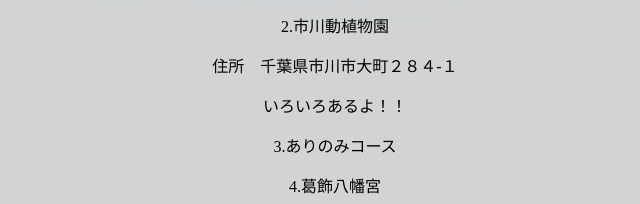
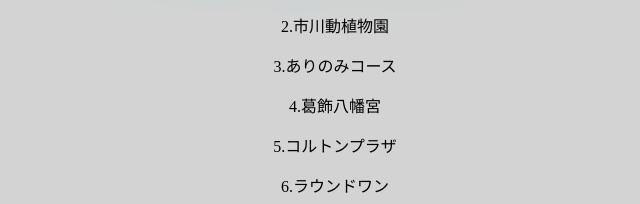
Before and after one commit to TakoMerry/TakoMerry.github.io, a plain HTML site: page index.html in a window 1280 px wide. Shown: the part 294-498 px from the top of the page, without its empty margins (305-945 px from the left). Drawn offline with Linux system fonts and the light colour scheme.

Commit message:
Update index.html

```diff
--- a/index.html
+++ b/index.html
@@ -53,11 +53,8 @@
 
     <h1>市川市って何があるの？</h1>
     <p>1.大慶園</p>
-
+    <p>             </p>
     <p>2.市川動植物園</p>
-    <p>             </p>
-    <p>住所　千葉県市川市大町２８４‐１</p>
-    <p>いろいろあるよ！！</p>
     <p>                </p>
     <p>3.ありのみコース</p>
     <p>4.葛飾八幡宮</p>
```
